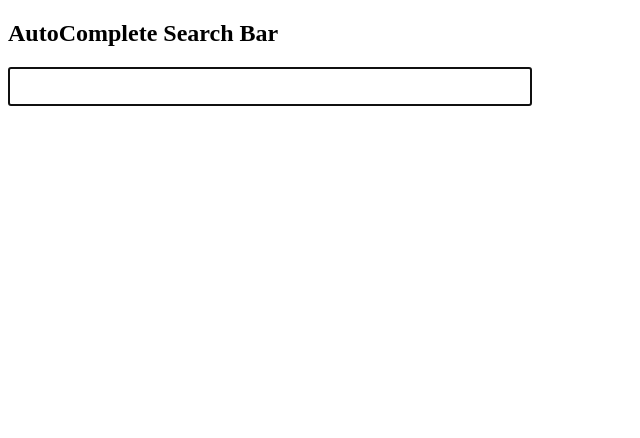
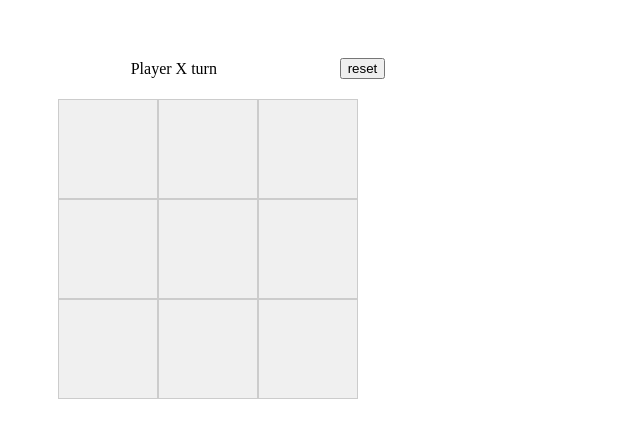
Before and after one commit to poojaSivakumar97/BYO, a React (Vite) app in the folder GFE/: page / in a window 1280 px wide. Shown: the top 438 px of the page, without its empty margins (0-640 px from the left). Built offline with nearby package versions, Linux system fonts and the light colour scheme.

Commit message:
feat: TicTacToe

```diff
--- a/GFE/src/App.jsx
+++ b/GFE/src/App.jsx
@@ -1,6 +1,7 @@
 import React from "react";
 import FileExplorer from "./machine_coding/FileExplorer";
 import AutoComplete from "./machine_coding/AutoComplete";
+import TicTacToe from "./machine_coding/TicTacToe";
 
 const App = () => {
   return (
@@ -8,7 +9,8 @@ const App = () => {
       {/* <aside>
         <FileExplorer />
       </aside> */}
-      <AutoComplete />
+      {/* <AutoComplete /> */}
+      <TicTacToe />
     </div>
   );
 };
--- /dev/null
+++ b/GFE/src/custom_hooks/useTicTacToe.js
@@ -0,0 +1,54 @@
+import { useState } from "react";
+
+const initialBoard = () => {
+  return Array(9).fill(null);
+};
+
+export const useTicTacToe = () => {
+  const [board, setBoard] = useState(initialBoard());
+  const [activeX, setActiveX] = useState(true);
+
+  const WINING_PATTERN = [
+    [0, 1, 2],
+    [3, 4, 5],
+    [6, 7, 8],
+    [0, 3, 6],
+    [1, 4, 7],
+    [2, 5, 8],
+    [0, 4, 8],
+    [2, 4, 6],
+  ];
+
+  function checkWinner(board) {
+    for (let i = 0; i < WINING_PATTERN.length; i++) {
+      const [a, b, c] = WINING_PATTERN[i];
+      if (board[a] && board[a] === board[b] && board[a] === board[c]) {
+        return board[a];
+      }
+    }
+    return null;
+  }
+
+  const getStatus = () => {
+    const winner = checkWinner(board);
+    if (winner) return `Player ${winner} won the game`;
+    if (!board.includes(null)) return `Its a Draw!`;
+    return `Player ${activeX ? "X" : "O"} turn`;
+  };
+
+  const handleClick = (idx) => {
+    const winner = checkWinner(board);
+    if (winner) return;
+    const newBoard = [...board];
+    newBoard[idx] = activeX ? "X" : "O";
+    setBoard(newBoard);
+    setActiveX(!activeX);
+  };
+
+  const resetBoard = () => {
+    setBoard(initialBoard());
+    setActiveX(true);
+  };
+
+  return { board, getStatus, handleClick, resetBoard };
+};
--- /dev/null
+++ b/GFE/src/machine_coding/TicTacToe/Game.module.css
@@ -0,0 +1,37 @@
+.game{
+    width: 700px;
+    padding-top: 50px;
+}
+
+.gamedetails{
+    width: 500px;
+    display: flex;
+    align-items: center;
+    justify-content: space-evenly;
+}
+.board{
+    margin-top: 20px;
+    display: grid;
+    grid-template-columns: repeat(3,1fr);
+    width: 300px;
+    padding-left: 50px;
+
+}
+.cell{
+  width: 100px;
+  background-color: #f0f0f0;
+  border: 1px solid #ccc;
+  display: flex;
+  justify-content: center;
+  align-items: center;
+  font-weight: bold;
+  font-size: 16px;
+  aspect-ratio: 1;
+  cursor: pointer;
+  transform: translate();
+
+}
+.cell:active{
+   transition: transform 0.3s ease;
+   border: 1px solid ivory;
+}
--- /dev/null
+++ b/GFE/src/machine_coding/TicTacToe/index.jsx
@@ -0,0 +1,31 @@
+import React, { useState } from "react";
+import styles from "./Game.module.css";
+import { useTicTacToe } from "../../custom_hooks/useTicTacToe";
+
+const TicTacToe = () => {
+  const { board, getStatus, handleClick, resetBoard } = useTicTacToe();
+  return (
+    <div className={styles.game}>
+      <div className={styles.gamedetails}>
+        <span>{getStatus()}</span>
+        <button onClick={resetBoard}>reset</button>
+      </div>
+      <div className={styles.board}>
+        {board.map((b, index) => {
+          return (
+            <button
+              key={index}
+              className={styles.cell}
+              onClick={() => handleClick(index)}
+              disabled={b !== null}
+            >
+              {b}
+            </button>
+          );
+        })}
+      </div>
+    </div>
+  );
+};
+
+export default TicTacToe;
```
